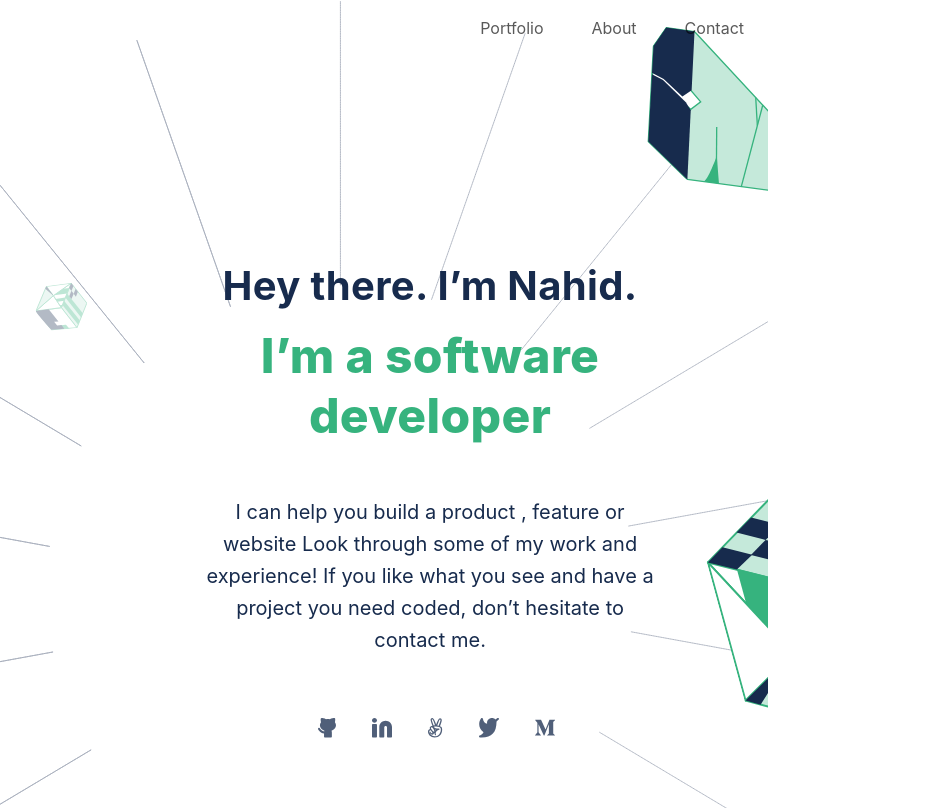
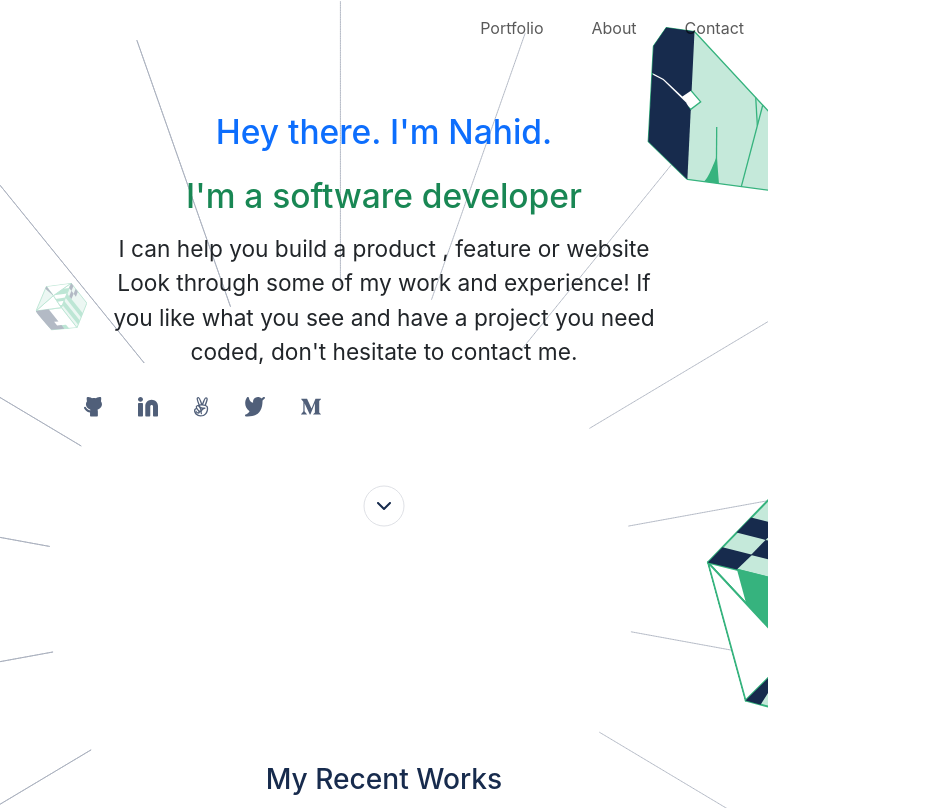
Before and after one commit to Nahid1911/Nahid-s_Portfolio_bootstrap, a plain HTML site: page index.html in a window 768 px wide. Shown: the top 808 px of the page, 947 px wide, since content can reach past the window. Drawn offline with nearby package versions, Linux system fonts and the light colour scheme.

Commit message:
change intro section to bootstrap

```diff
--- a/index.html
+++ b/index.html
@@ -33,26 +33,26 @@
       </nav>
     </header>
 
-    <main class="main-container">
-      <div class="main-text">
-        <div class="main-text-blue">
-          <p>Hey there. I’m Nahid.</p>
+    <main class="container-fluid px-5">
+      <div class="container-fluid p-5 intro">
+        <div class="container-fluid p-2 text-center text-primary">
+          <h1 class="fs-1">Hey there. I'm Nahid.</h1>
         </div>
-        <div class="main-text-green">
-          <p>I’m a software developer</p>
+        <div class="container-fluid p-2 text-center text-success">
+          <h2 class="fs-1">I'm a software developer</h2>
         </div>
-        <div class="intro-text">
+        <div class="container-fluid text-center fs-4">
           <p> I can help you build a product , feature or website Look through some of my work and experience! If you like what you see and have a project you need coded,
-          don’t hesitate to contact me.</p>
+          don't hesitate to contact me.</p>
         </div>
 
         <ul class="social-media">
 
-          <li><a><img src="media/github.svg" alt="github link"></a></li>
-          <li><a></a><img src="media/Linkedin icon.svg" alt="linkedin link"></a></li>
-          <li><a><img src="media/angellist.svg" alt="angellint link"></a></li>
-          <li><a><img src="media/twitter.svg" alt="twiter lonk"></a></li>
-          <li><a><img src="media/medium.svg" alt="medium link"></a></li>
+          <li><a href="#"><img src="media/github.svg" alt="github link"></a></li>
+          <li><a href="#"><img src="media/Linkedin icon.svg" alt="linkedin link"></a></li>
+          <li><a href="#"><img src="media/angellist.svg" alt="angellint link"></a></li>
+          <li><a href="#"><img src="media/twitter.svg" alt="twiter lonk"></a></li>
+          <li><a href="#"><img src="media/medium.svg" alt="medium link"></a></li>
 
 
         </ul>
--- a/style.css
+++ b/style.css
@@ -9,16 +9,6 @@
     background-image: url(media/header-illsutration-mobile.svg);
     background-size: contain;
     background-repeat: no-repeat;
-  }
-
-  .main-container {
-    display: flex;
-    flex-direction: column;
-    justify-content: center;
-    align-items: center;
-    width: 100%;
-    overflow: hidden;
-    padding: 10%;
   }
 
   .btn-all {
@@ -37,31 +27,6 @@
     letter-spacing: 0.03em;
     color: #fff;
     margin-top: 20px;
-  }
-
-  .main-text {
-    margin: 0% 10%;
-    width: 100%;
-    padding: 10%;
-  }
-
-  .main-text-blue {
-    font-size: 25px;
-    font-family: Arial, Helvetica, sans-serif;
-    font-weight: 700;
-    line-height: 40px;
-    color: #172b4d;
-    text-align: center;
-    letter-spacing: 0;
-  }
-
-  .main-text-green {
-    font-size: 25px;
-    font-family: Arial, Helvetica, sans-serif;
-    font-weight: 700;
-    line-height: 40px;
-    color: #36b37e;
-    text-align: center;
   }
 
   .intro-text {
@@ -94,7 +59,7 @@
     border-radius: 8px;
   }
 
-  .main-text .social-media img {
+  .intro .social-media img {
     margin-right: 20px;
   }
 
@@ -377,34 +342,6 @@
     width: 100%;
   }
 
-  .main-container {
-    display: block;
-    justify-content: center;
-    align-items: center;
-    width: auto;
-    margin: 0% 10%;
-  }
-
-  .main-text {
-    display: flex;
-    flex-direction: column;
-    align-items: center;
-    padding: 100px 0 200px 0;
-    gap: 24px;
-    margin: 5% 10%;
-  }
-
-  .main-text-blue {
-    font-family: "Inter", Arial, Helvetica, sans-serif;
-    font-weight: 700;
-    font-size: 40px;
-    line-height: 60px;
-    color: #172b4d;
-    text-align: center;
-    letter-spacing: 0.37px;
-    transition: 5s ease-in-out;
-  }
-
   .main-text-blue:hover {
     font-family: "Inter", Arial, Helvetica, sans-serif;
     font-weight: 800;
@@ -414,17 +351,6 @@
     text-align: center;
     letter-spacing: 0.37px;
     transition: 1s ease-in-out;
-  }
-
-  .main-text-green {
-    font-family: "Inter", Arial, Helvetica, sans-serif;
-    font-weight: 800;
-    font-size: 48px;
-    line-height: 60px;
-    color: #36b37e;
-    text-align: center;
-    letter-spacing: 0.37px;
-    margin-top: -30px;
   }
 
   .intro-text {
```
